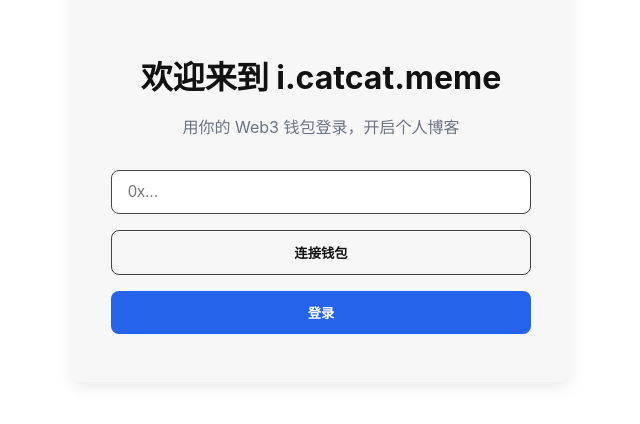
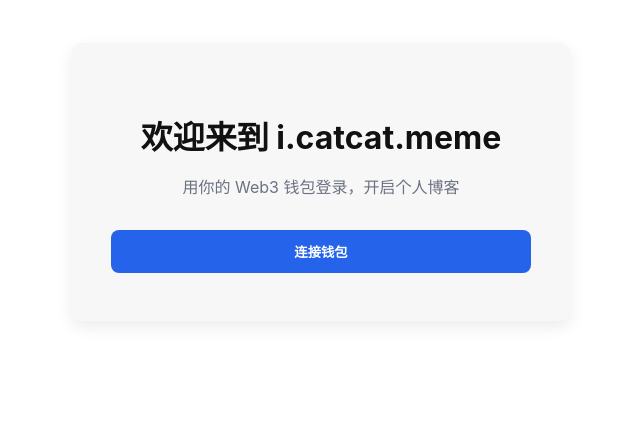
Before and after one commit to cloud-cottage/i.cat, a Next.js app: page / in a window 1280 px wide. Shown: the part 250-674 px from the top of the page, without its empty margins (319-959 px from the left). Built offline with nearby package versions, Linux system fonts and the light colour scheme.

Commit message:
feat: wallet-only login with OKX Wallet
- Remove manual input for wallet address
- Combine login and wallet connect into single button
- Auto-detect OKX Wallet, fallback to any ethereum provider
- Direct to /setup after successful wallet connect

```diff
--- a/pages/index.tsx
+++ b/pages/index.tsx
@@ -4,54 +4,42 @@ import { useRouter } from 'next/router'
 import styles from '../styles/Home.module.css'
 
 const Home: NextPage = () => {
-  const [walletAddress, setWalletAddress] = useState('')
   const [isLoading, setIsLoading] = useState(false)
   const router = useRouter()
 
-  const handleLogin = async () => {
-    if (!walletAddress) {
-      alert('请输入钱包地址')
-      return
-    }
+  const handleConnect = async () => {
     setIsLoading(true)
     try {
+      let address: string | undefined
+      if (typeof window.okxwallet !== 'undefined') {
+        const accounts = await window.okxwallet.request({ method: 'eth_requestAccounts' })
+        address = accounts[0]
+      } else if (typeof window.ethereum !== 'undefined') {
+        const accounts = await window.ethereum.request({ method: 'eth_requestAccounts' })
+        address = accounts[0]
+      } else {
+        alert('请安装 OKX Wallet 或其他支持的钱包')
+        return
+      }
+      if (!address) {
+        alert('钱包连接失败')
+        return
+      }
       const res = await fetch('/api/auth/siwe/login', {
         method: 'POST',
         headers: { 'Content-Type': 'application/json' },
-        body: JSON.stringify({ walletAddress })
+        body: JSON.stringify({ walletAddress: address })
       })
       const data = await res.json()
       if (data.ok) {
-        alert('登录成功！请设置你的用户名')
         router.push('/setup')
       } else {
         alert('登录失败')
       }
     } catch (e) {
-      alert('网络错误')
+      alert('钱包连接或登录失败')
     } finally {
       setIsLoading(false)
-    }
-  }
-
-  const handleOKX = async () => {
-    if (typeof window.okxwallet !== 'undefined') {
-      try {
-        const accounts = await window.okxwallet.request({ method: 'eth_requestAccounts' })
-        setWalletAddress(accounts[0])
-      } catch (e) {
-        alert('钱包连接失败')
-      }
-    } else if (typeof window.ethereum !== 'undefined') {
-      // fallback to any ethereum provider
-      try {
-        const accounts = await window.ethereum.request({ method: 'eth_requestAccounts' })
-        setWalletAddress(accounts[0])
-      } catch (e) {
-        alert('钱包连接失败')
-      }
-    } else {
-      alert('请安装 OKX Wallet 或其他支持的钱包')
     }
   }
 
@@ -62,16 +50,8 @@ const Home: NextPage = () => {
         <p className={styles.subtitle}>用你的 Web3 钱包登录，开启个人博客</p>
 
         <div className={styles.form}>
-          <input
-            type="text"
-            placeholder="0x..."
-            value={walletAddress}
-            onChange={(e) => setWalletAddress(e.target.value)}
-            className={styles.input}
-          />
-          <button onClick={handleOKX} className={styles.btnSecondary}>连接钱包</button>
-          <button onClick={handleLogin} disabled={isLoading} className={styles.btnPrimary}>
-            {isLoading ? '登录中...' : '登录'}
+          <button onClick={handleConnect} disabled={isLoading} className={styles.btnPrimary}>
+            {isLoading ? '连接中...' : '连接钱包'}
           </button>
         </div>
       </div>
```
